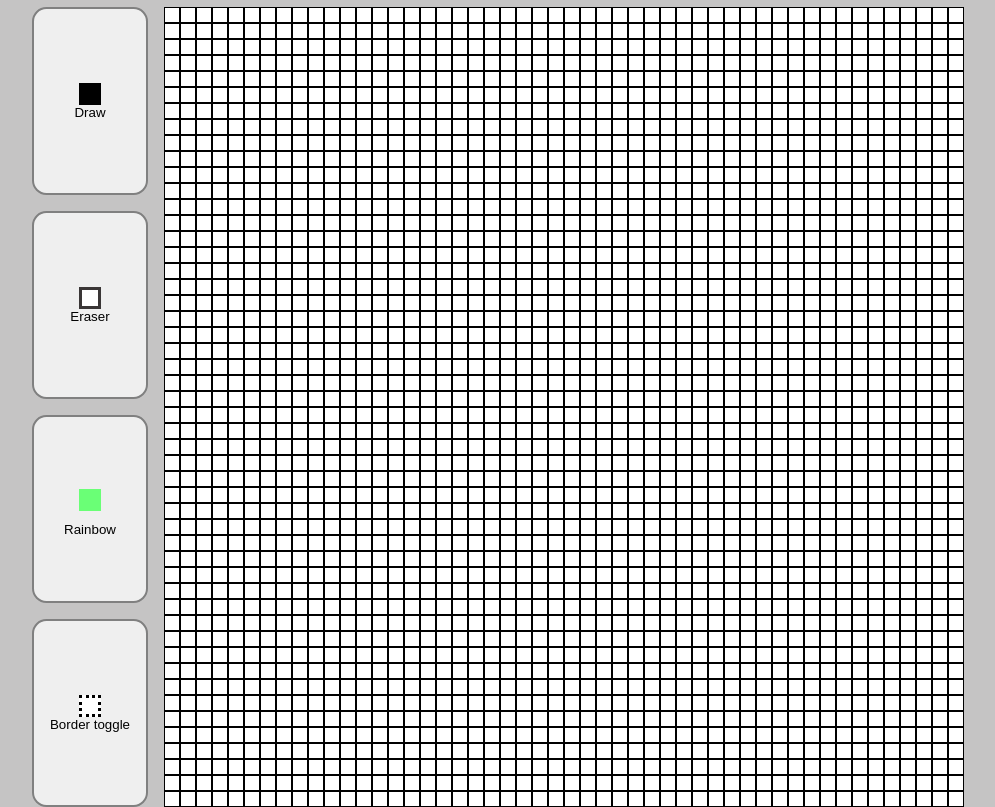
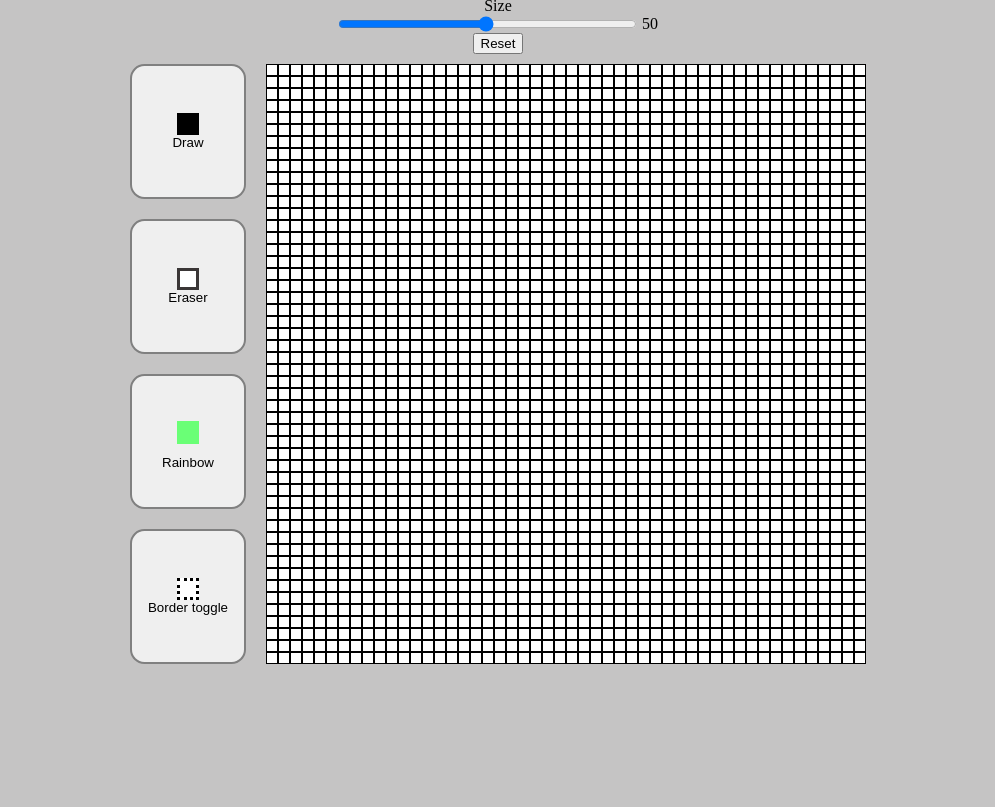
Before and after one commit to Saker07/sketchpad, a plain HTML site: page index.html in a window 1280 px wide. Shown: the part 105-912 px from the top of the page, without its empty margins (142-1137 px from the left). After the commit the page ends 800 px from the top, so only its background shows below. Drawn offline with Linux system fonts and the light colour scheme.

Commit message:
Fix ratios for smaller screens

```diff
--- a/styles.css
+++ b/styles.css
@@ -3,12 +3,12 @@
 }
 
 body {
+    --body-height: 100vh;
     display: flex;
     flex-direction: column;
     align-items: center;
     justify-content: center;
-    gap: 5rem;
-    height: 100vh;
+    height: var(--body-height);
     background-color: rgba(110, 109, 109, 0.4);
 }
 
@@ -23,17 +23,17 @@ body {
 
 .gameContainer {
     display: flex;
-    gap: 1rem;
+    gap: 20px;
 }
 .toolbar {
     display: flex;
     flex-direction: column;
-    gap: 1rem;
+    gap: 20px;
 }
 .creator{
     display: flex;
     justify-content: center;
-    margin-bottom: 1rem;
+    margin-bottom: 10px;
     flex-direction: column;
     align-items: center;
 }
@@ -50,8 +50,8 @@ body {
 
 .grid{
     display: flex;
-    height: 50rem;
-    width: 50rem;
+    height: calc(var(--body-height)*0.75);
+    width: calc(var(--body-height)*0.75);
 }
 .column{
     display:flex;
```
